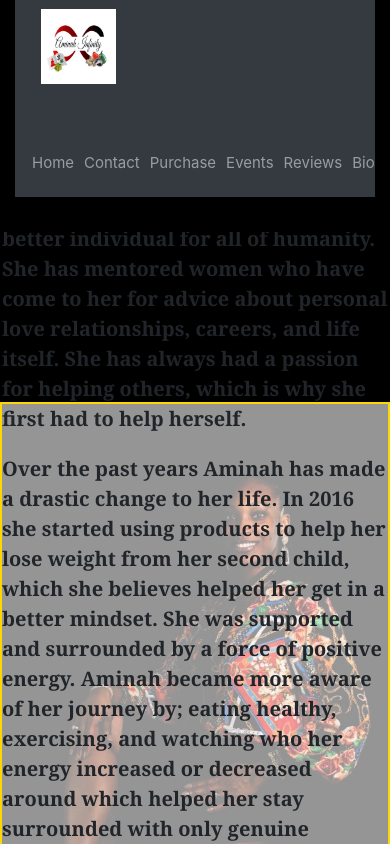
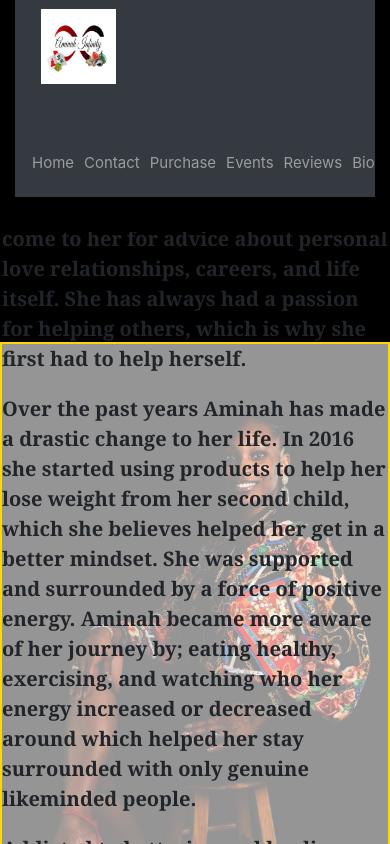
Before and after one commit to jjamaltwin/elementsofinfinity, a React (Create React App) app: page /bio in a window 390 px wide. Shown: the top 844 px of the page. Built offline with nearby package versions, Linux system fonts and the light colour scheme; a web font is replaced by a local one.

Commit message:
mobile design

```diff
--- a/src/App.css
+++ b/src/App.css
@@ -563,14 +563,14 @@ input[type="submit"] {
 @media only screen and (max-width: 200 - 428px) {
 }
 .biowrap {
-  padding: 12rem 0rem;
+  padding: 6rem 0rem;
 }
 
 
 
 .bio {
   border: 2px solid gold;
-  padding: 0%;
+  padding: 8rem 0rem;
 
 }
 
```
